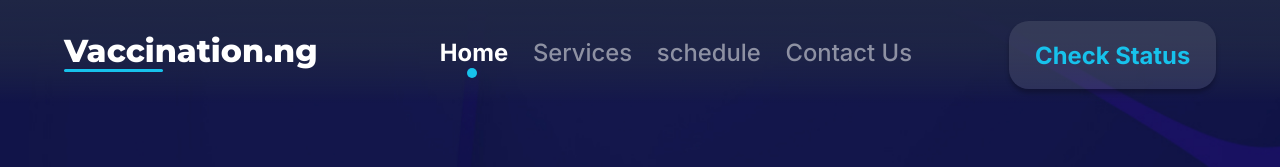
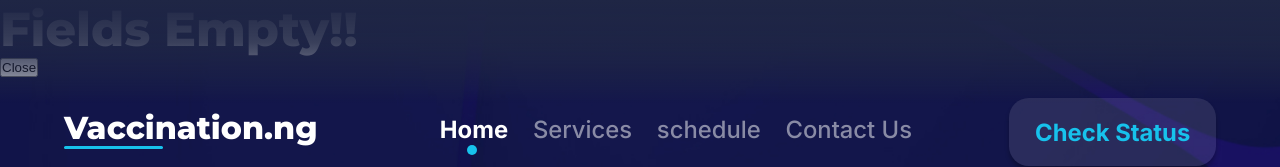
Before and after one commit to Mahred1/Vaccination.ng-landing-page, a plain HTML site: page index.html in a window 1280 px wide. Shown: the top 167 px of the page. Drawn offline with Linux system fonts and the light colour scheme.

Commit message:
added the error modal modal

```diff
--- a/index.html
+++ b/index.html
@@ -12,17 +12,27 @@
 <body>
     <!-- back Drop -->
      <div class="back-drop"></div>
+
     <!-- modals -->
+
     <!-- Coming soon -->
      <div class="coming-soon">
         <h1>Coming Soon</h1>
         <button>Close</button>
      </div>
+
      <!-- Successfull -->
      <div class="success">
         <h1>Successfull</h1>
         <button>Close</button>
      </div>
+
+     <!-- Error -->
+     <div class="error">
+        <h1>Fields Empty!!</h1>
+        <button>Close</button>
+     </div>
+
      <!-- loader -->
     <div class="loader">
         <img src="Assets/img/symptoms/sick-corona.png" alt="Corona virus">
```
